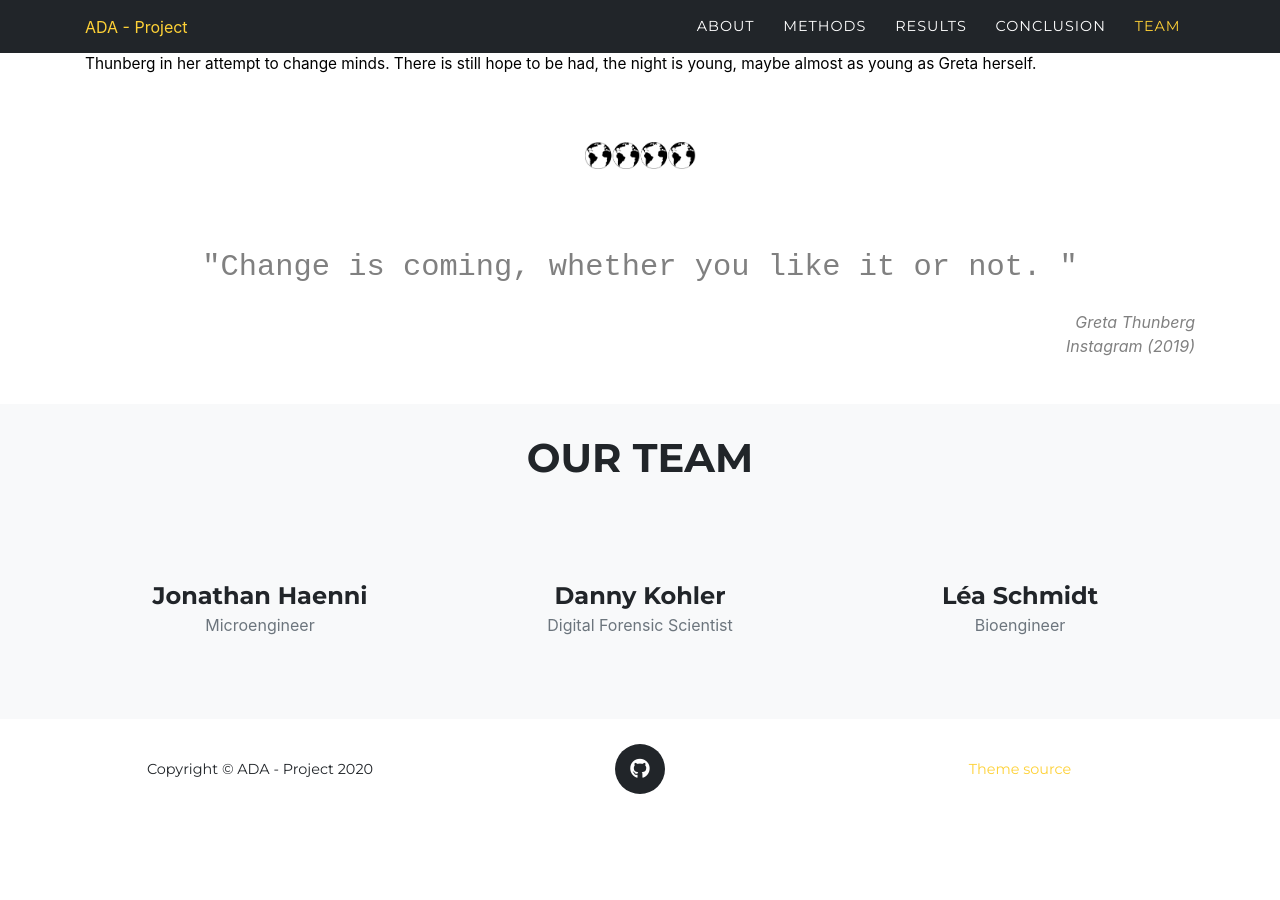
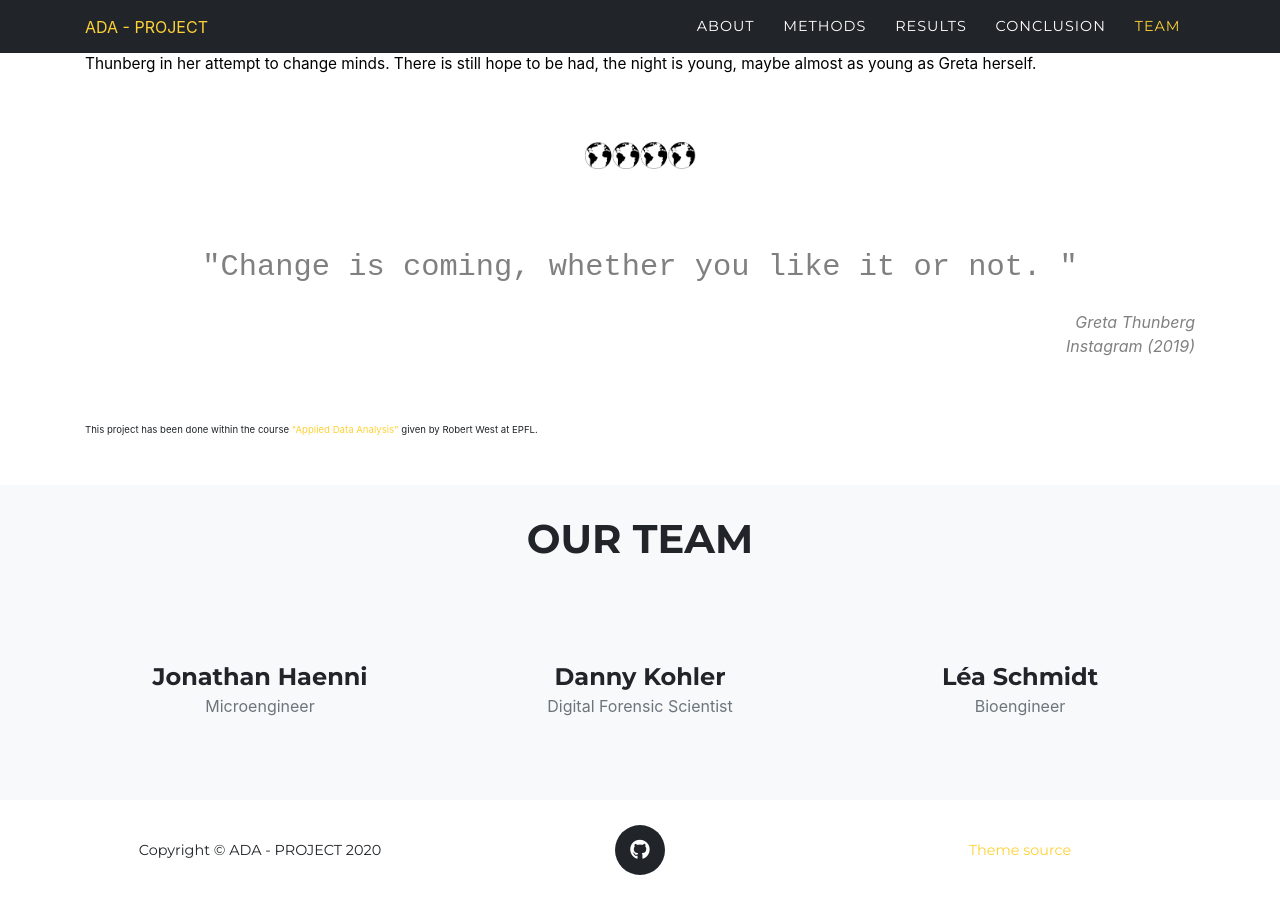
Before and after one commit to lschmdt/datastory, a Jekyll site: the page built from index.markdown, in a window 1280 px wide and 900 px high, scrolled down 8583 px. Built offline with Jekyll 4.4.1, drawn with Linux system fonts in a browser that asks for light colours; some web fonts are replaced; before the commit the page ends 9402 px from its top, so only the background shows below that.

Commit message:
last before update phone

```diff
--- a/_config.yml
+++ b/_config.yml
@@ -16,7 +16,7 @@ theme: jekyll-agency
 url    : "" # the base hostname & protocol for your site, e.g. http://example.com
 baseurl: "datastory" # the subpath of your site, e.g. /blog
 
-title      : ADA - Project
+title      : ADA - PROJECT
 email      : your-email@example.com #this is also the email contact forms will go to
 description: "Site description"
 author     : Your Name
--- a/_includes/conclusion.html
+++ b/_includes/conclusion.html
@@ -28,6 +28,11 @@
          <cite style="color:gray;"><i>Instagram (2019)</i></cite>
        </footer>
      </blockquote>
+     <br>
+     <br>
+     <p style="font-size:0.6em">
+      This project has been done within the course <a href="https://dlab.epfl.ch/teaching/fall2020/cs401/">"Applied Data Analysis"</a> given by Robert West at EPFL.
+    </p>
 
 
 
```
